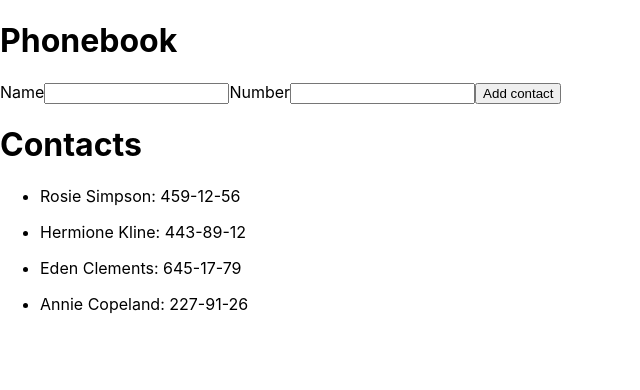
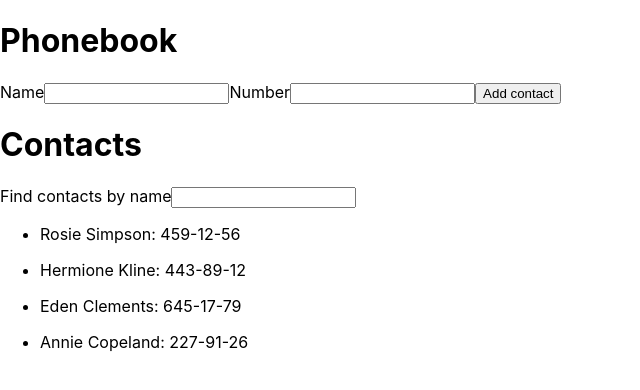
Before and after one commit to IvashkaVIP/goit-react-hw-08-phonebook, a React (Create React App) app: page / in a window 1280 px wide. Shown: the top 390 px of the page, without its empty margins (0-640 px from the left). Built offline with nearby package versions, Linux system fonts and the light colour scheme.

Commit message:
add Filter

```diff
--- a/src/components/App.jsx
+++ b/src/components/App.jsx
@@ -2,6 +2,7 @@ import { Component } from 'react';
 import { ContactForm } from './ContactForm/ContactForm';
 import { nanoid } from 'nanoid';
 import { ContactList } from './ContactList/ContactList';
+import { Filter } from './Filter/Filter';
 
 export class App extends Component {
   state = {
@@ -11,27 +12,44 @@ export class App extends Component {
       { id: 'id-3', name: 'Eden Clements', number: '645-17-79' },
       { id: 'id-4', name: 'Annie Copeland', number: '227-91-26' },
     ],
+    filter: '',
     name: '',
     number: '',
   };
 
-  formSubmitHandler = ({name, number}) => {
+  changeFilter = evt => {
+    this.setState({ filter: evt.currentTarget.value });
+  };
+
+  formSubmitHandler = ({ name, number }) => {
     const contact = { number, name, id: nanoid() };
-    this.setState(prevState => ({
-      contacts: [contact, ...prevState.contacts],
-
+    this.setState(({ contacts }) => ({
+      contacts: [contact, ...contacts],
     }));
   };
 
+  getVisibleContacts = ({filter, contacts}) => {
+
+    const normalizeFilter = filter.toLowerCase();
+    return contacts.filter(item =>
+    item.name.toLowerCase().includes(normalizeFilter),
+    );
+
+  }
+
   render() {
-    const { contacts } = this.state;
+    const { contacts, filter } = this.state;
+    const visibleContacts = this.getVisibleContacts(this.state);
 
     return (
       <div>
         <h1>Phonebook</h1>
         <ContactForm onSubmit={this.formSubmitHandler} />
         <h1>Contacts </h1>
-        <ContactList contacts={contacts} />
+
+        <Filter value={filter} onChange={this.changeFilter} />
+
+        <ContactList contacts={visibleContacts} />
 
         {/* <h2>Contacts</h2>
   <Filter ... />
--- /dev/null
+++ b/src/components/Filter/Filter.jsx
@@ -0,0 +1,8 @@
+export const Filter = ({value, onChange}) => {
+    return (
+      <label>
+        Find contacts by name
+        <input type="text" value={value} onChange={onChange} />
+      </label>
+    );
+}
```
